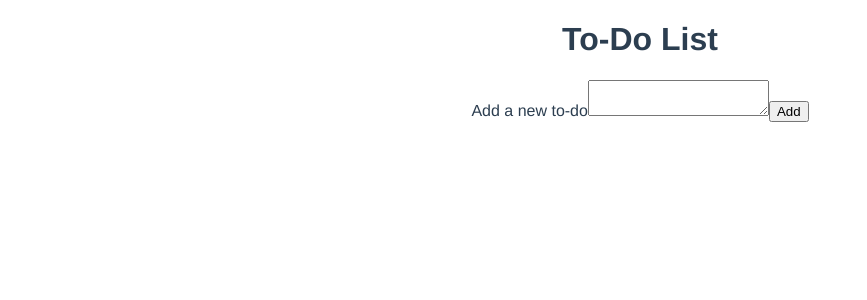
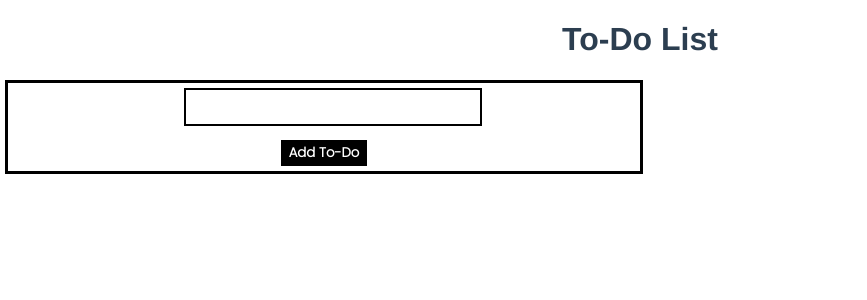
Before and after one commit to AberasT/todo-project, a Vue app: page / in a window 1280 px wide. Shown: the top 300 px of the page, without its empty margins (0-867 px from the left). Built offline with nearby package versions, Linux system fonts and the light colour scheme.

Commit message:
Visual improvements

```diff
--- a/public/index.html
+++ b/public/index.html
@@ -5,6 +5,7 @@
     <meta http-equiv="X-UA-Compatible" content="IE=edge">
     <meta name="viewport" content="width=device-width,initial-scale=1.0">
     <link rel="icon" href="<%= BASE_URL %>favicon.ico">
+    <link href="https://fonts.googleapis.com/css2?family=Poppins:wght@300&family=Roboto:wght@100&display=swap" rel="stylesheet">
     <title>To-Do</title>
   </head>
   <body>
--- a/src/App.vue
+++ b/src/App.vue
@@ -1,12 +1,19 @@
 <template>
   <h1>{{title}}</h1>
-  <task-display></task-display>
+  <div class="general-container">
+    <div class="task-display">
+      <task-display></task-display>
+    </div>
+    <div class="folder-container">
+
+    </div>
+  </div>
+
 
 
 </template>
 
 <script>
-import Task from "./components/Task";
 import TaskDisplay from "./components/TaskDisplay";
 
 export default {
@@ -31,4 +38,22 @@ export default {
   color: #2c3e50;
 }
 
+.general-container {
+  width: 100%;
+  display: grid;
+  grid-template-columns: 50% 50%;
+  justify-items: center;
+}
+
+.task-display {
+  width: 100%;
+  border: black solid;
+  display: flex;
+  flex-direction: column;
+  align-items: center;
+}
+
+
+
+
 </style>
--- a/src/components/TaskForm.vue
+++ b/src/components/TaskForm.vue
@@ -1,9 +1,11 @@
 <template>
-    <form @submit.prevent="onSubmit">
-        <label for="taskText">Add a new to-do</label>
-        <textarea id="taskText" v-model="taskText"></textarea>
-        <input class="button" type="submit" value="Add">
-    </form>
+    <div>
+        <form @submit.prevent="onSubmit">
+            <textarea id="taskText" v-model="taskText"></textarea>
+            <input class="button" type="submit" value="Add To-Do">
+        </form>
+    </div>
+
 </template>
 
 <script>
@@ -27,5 +29,19 @@ export default {
 </script>
 
 <style>
-
+    textarea {
+        width: 100%;
+        border: solid 2px black;
+        resize: none;
+        margin: 5px;
+    }
+    .button {
+        border: solid 2px black;
+        background-color: rgb(0, 0, 0);
+        margin: 5px;
+        font-family: 'Poppins', sans-serif;
+        color: rgb(255, 255, 255);
+        font-weight: 600;
+        cursor: pointer;
+    }
 </style>
--- a/src/components/TaskList.vue
+++ b/src/components/TaskList.vue
@@ -1,6 +1,6 @@
 <template>
-    <div class="task-container">
-        <p v-for="(task,index) in tasks" :key="index">{{ task.text }}</p>
+    <div class="task-container" v-for="(task,index) in tasks" :key="index">
+        <p class="p-task" >{{ task.text }}</p>
     </div>
 </template>
 
@@ -19,7 +19,18 @@ export default {
 
 <style>
     .task-container {
-        background-color: rgb(175, 245, 221);
-        width: 30%;
+        background-color: rgb(246, 246, 246);
+        width: 70%;
+        margin: 10px;
+        text-align:initial;
+        border: rgb(53, 174, 255) solid;
+        box-shadow: 5px 4px 2px gray;
+    }
+
+    .p-task {
+        font-family: 'Poppins', sans-serif;
+        font-weight: 600;
+        margin: 5px 40px;
+        color: #19232e;
     }
 </style>
```
